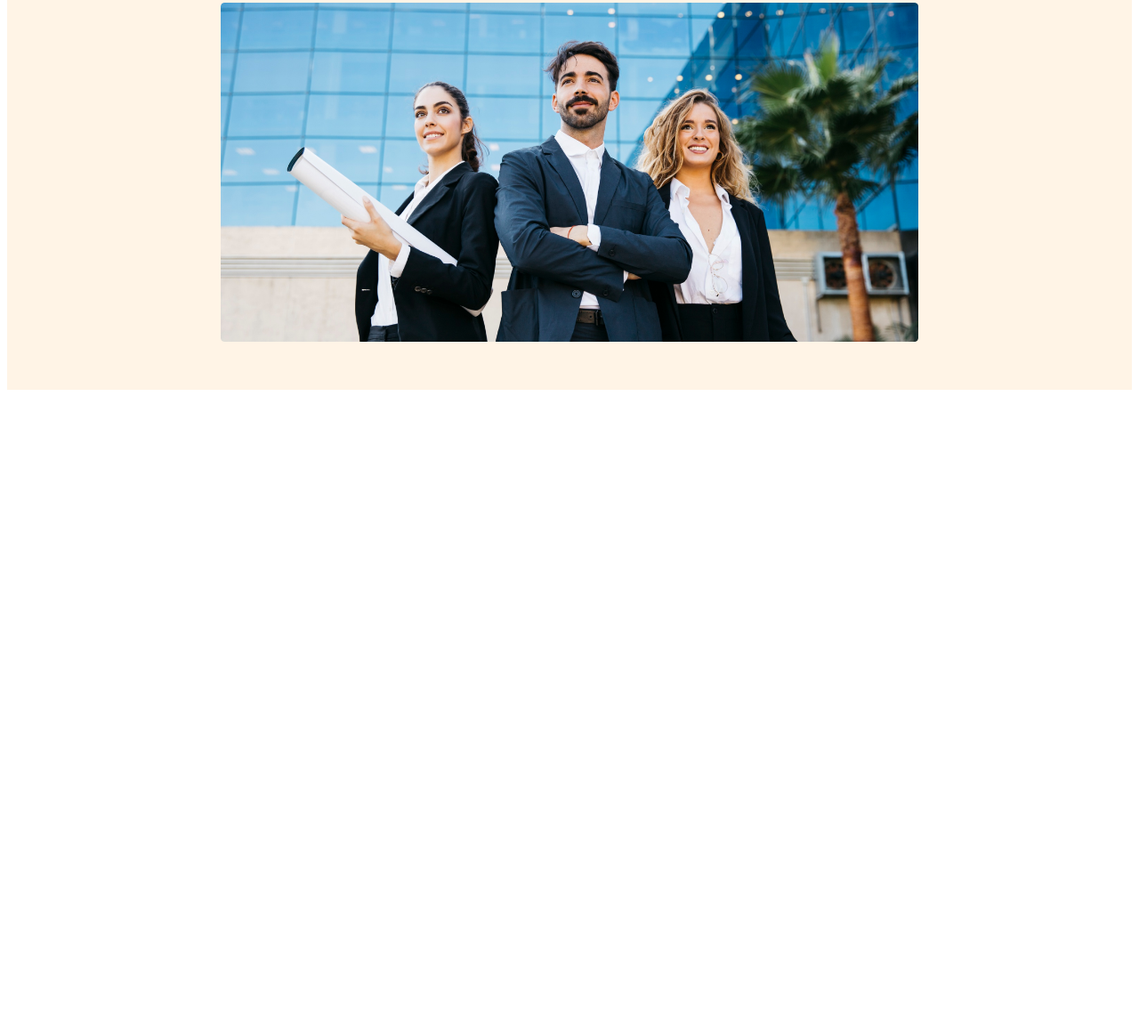
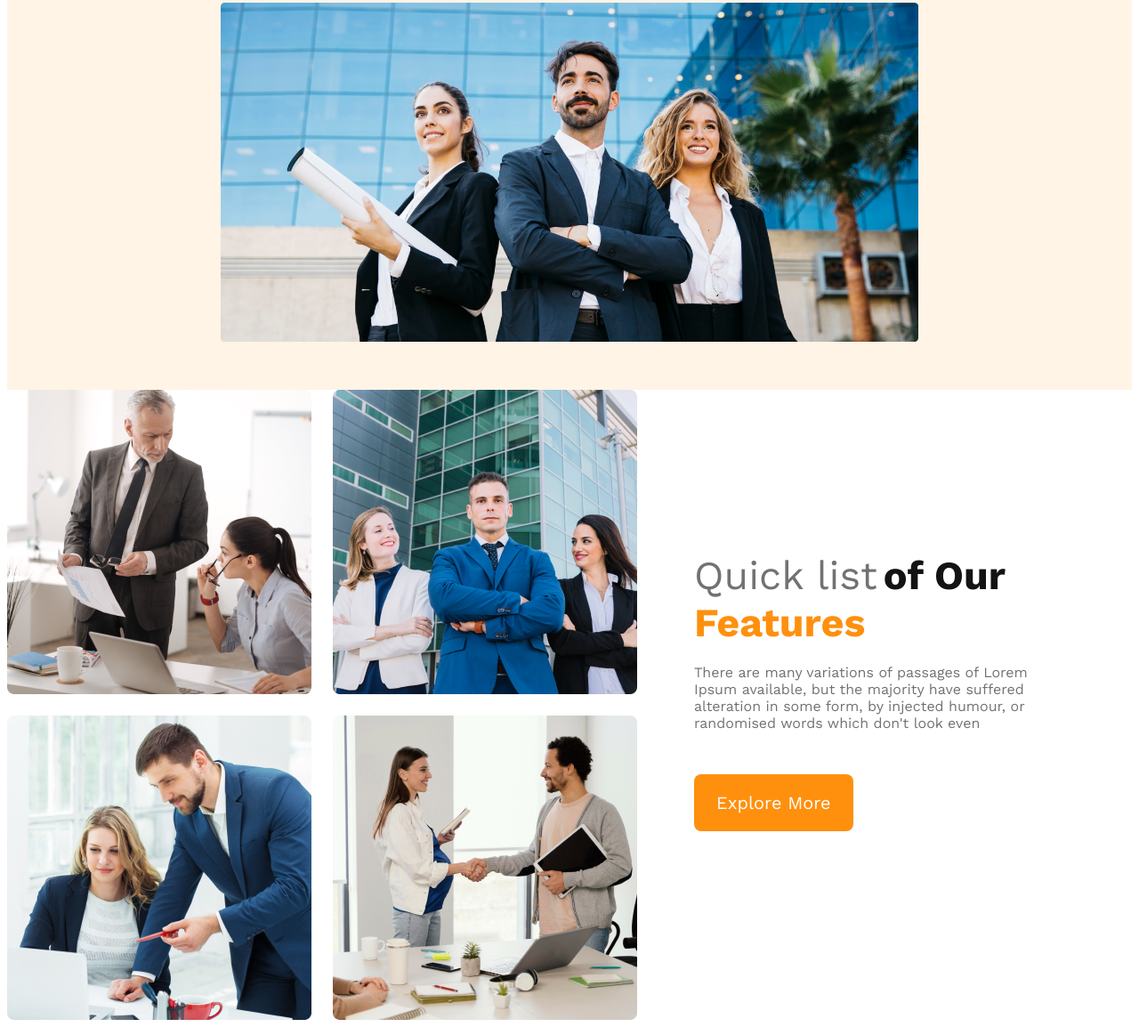
Before and after one commit to Emranhossainshuvo/architects-g3, a plain HTML site: page index.html in a window 1280 px wide. Shown: the part 620-1774 px from the top of the page at 89% size. Before the commit the page ends 1066 px from the top, so only its background shows below. Drawn offline with nearby package versions, Linux system fonts and the light colour scheme.

Commit message:
teams content and images added

```diff
--- a/index.html
+++ b/index.html
@@ -7,6 +7,7 @@
     <link rel="stylesheet" href="styles/styles.css">
 </head>
 <body>
+    <!-- header start -->
     <header>
         <nav>
             <h1 class="nav-title">
@@ -33,5 +34,27 @@
             <img src="images/banner.png" alt="">
         </div>
     </header>
+    <!-- header end -->
+    <main>
+        <!-- teams section -->
+        <section class="teams-container">
+            <div class="teams-img-container">
+                <img src="images/team1.png" alt="">
+                <img src="images/team2.png" alt="">
+                <img src="images/team3.png" alt="">
+                <img src="images/team4.png" alt="">
+
+            </div>
+            <div class="tems-content-container">
+                <h1>
+                    <span class="quick-list">Quick list</span> <span class="of-our">of Our</span> <br><span class="feature-under-span">Features</span>
+                </h1>
+                <p class="teams-content-text">
+                    There are many variations of passages of Lorem Ipsum available, but the majority have suffered alteration in some form, by injected humour, or randomised words which don't look even
+                </p>
+                <button class="button-primary">Explore More</button>
+            </div>
+        </section>
+    </main>
 </body>
 </html>
--- a/styles/styles.css
+++ b/styles/styles.css
@@ -79,3 +79,44 @@ nav > ul > li{
         flex-direction: column;
     }
 }
+
+
+/* main section styles */
+main{
+    max-width: 1440px;
+    margin: 0px auto;
+}
+.teams-container{
+    display: flex;
+    align-items: center;
+}
+.teams-img-container{
+    display: grid;
+    grid-template-columns: repeat(2, 1fr);
+    gap: 1.5rem;
+}
+.tems-content-container{
+    padding-left: 4rem;
+    padding-right: 4rem;
+}
+.quick-list{
+    color: #727272;
+    font-size: 2.8rem;
+    font-weight: 500;
+}
+.of-our{
+    color: #131313;
+    font-size: 2.8rem;
+    font-weight: 700;
+}
+.feature-under-span{
+    color: #ff900e;
+    font-size: 2.8rem;
+    font-weight: 700;
+
+}
+.teams-content-text{
+    color: #727272;
+    font-size: 1rem;
+    font-weight: 400;
+}
```
